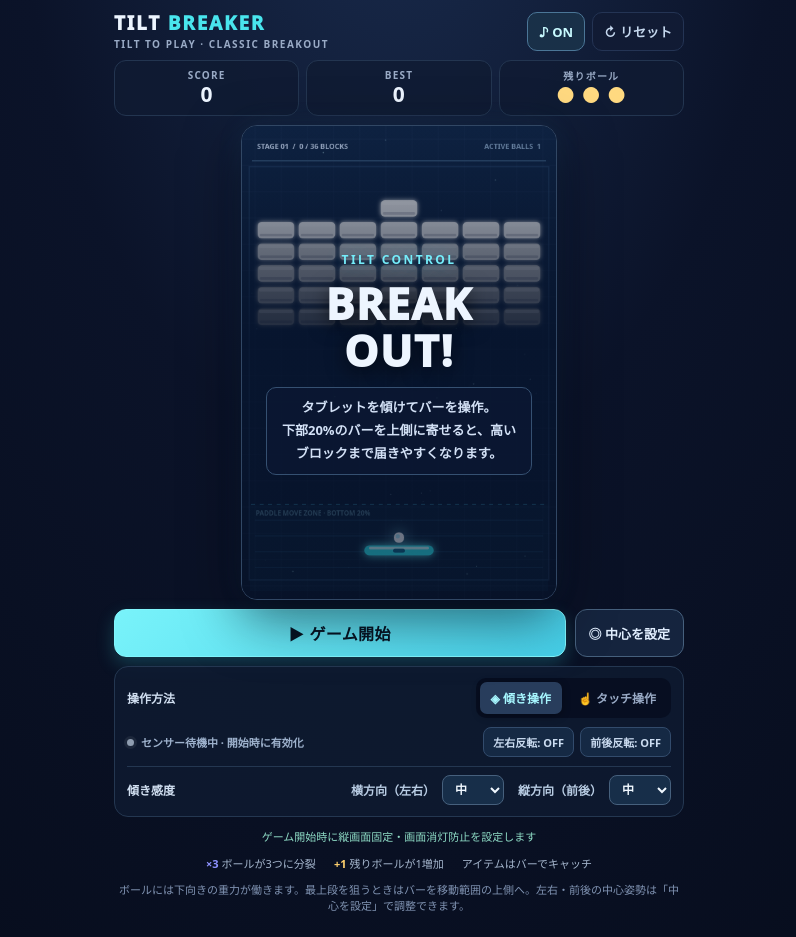
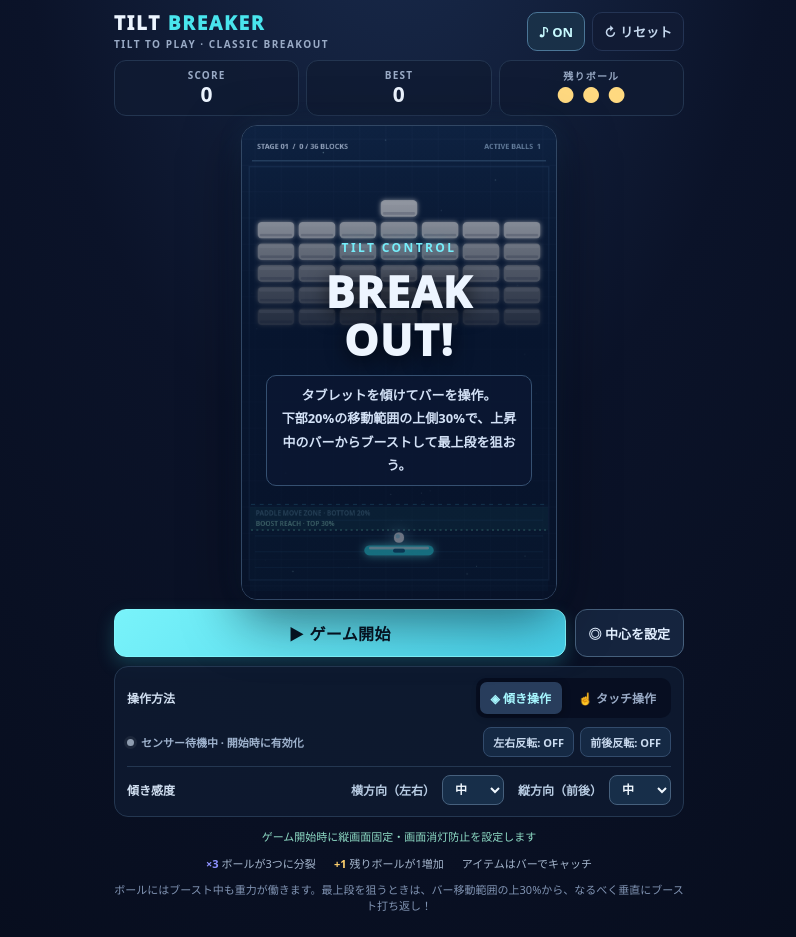
Before and after one commit to ichiyasa-fjco/tilt-breakout, a plain HTML site: page index.html in a window 1280 px wide. Shown: the whole page, without its empty margins (241-1037 px from the left). Drawn offline with Linux system fonts and the light colour scheme.

Commit message:
Add files via upload
重力効果変更（最上段にギリギリ届くように）

```diff
--- a/index.html
+++ b/index.html
@@ -79,7 +79,7 @@
   </div>
   <div class="stage" id="stage">
     <canvas id="game" aria-label="ブロック崩しのプレイ画面"></canvas>
-    <div class="overlay" id="overlay"><div class="kicker" id="overlayKicker">TILT CONTROL</div><h1 id="overlayTitle">BREAK OUT!</h1><p class="hint" id="overlayText">タブレットを傾けてバーを操作。<br>下部20%のバーを上側に寄せると、高いブロックまで届きやすくなります。</p></div>
+    <div class="overlay" id="overlay"><div class="kicker" id="overlayKicker">TILT CONTROL</div><h1 id="overlayTitle">BREAK OUT!</h1><p class="hint" id="overlayText">タブレットを傾けてバーを操作。<br>下部20%の移動範囲の上側30%で、上昇中のバーからブーストして最上段を狙おう。</p></div>
   </div>
   <div class="actions"><button class="primary" id="playBtn" type="button">▶ ゲーム開始</button><button class="secondary" id="calBtn" type="button">◎ 中心を設定</button></div>
   <section class="controls" aria-label="ゲーム操作設定">
@@ -92,7 +92,7 @@
   </section>
   <div class="displayControl"><span class="displayStatus" id="displayStatus" role="status">ゲーム開始時に縦画面固定・画面消灯防止を設定します</span><button class="micro" id="displayBtn" type="button" hidden>⛶ 画面を再設定</button></div>
   <div class="legend"><span><span class="token a">×3</span>ボールが3つに分裂</span><span><span class="token b">+1</span>残りボールが1増加</span><span>アイテムはバーでキャッチ</span></div>
-  <p class="notice">ボールには下向きの重力が働きます。最上段を狙うときはバーを移動範囲の上側へ。左右・前後の中心姿勢は「中心を設定」で調整できます。</p>
+  <p class="notice">ボールにはブースト中も重力が働きます。最上段を狙うときは、バー移動範囲の上30%から、なるべく垂直にブースト打ち返し！</p>
 </main>
 <script>
 (() => {
@@ -107,10 +107,17 @@
   // A single reinforced block above five complete rows of seven blocks.
   const BRICK_COLS=7,BRICK_ROWS=5,TOTAL_BRICKS=1+BRICK_COLS*BRICK_ROWS;
   const SPECIAL_HITS=3;
-  // Simulation coordinates are in virtual pixels. At the highest paddle
-  // position, a nearly vertical 355 px/s return can just reach the underside
-  // of the reinforced brick (gravity limits its ascent to roughly 435 px).
+  // Virtual-pixel physics: constant downward gravity acts on EVERY ball,
+  // including a boosted one. The normal return remains unchanged so that
+  // non-boosted shots can still break the lower rows.
   const GRAVITY=145, PADDLE_LAUNCH_SPEED=355;
+  const BOOST_MULTIPLIER=1.5;
+  // Boosted balls also feel stronger upward speed-dependent resistance.
+  // This is calibrated so a near-vertical boost reaches the lone top brick
+  // only if the paddle is in roughly the upper 30% of its vertical travel.
+  // Gravity itself is NOT switched off or changed during a boost.
+  const BOOST_ASCENT_DRAG=0.001456;
+  const BOOST_REACH_ZONE_END=PADDLE_Y_MIN+(PADDLE_Y_MAX-PADDLE_Y_MIN)*0.30;
   const palette=['#eeeeee','#d2d2d2','#b6b6b6','#999999','#7d7d7d'];
   // Index is the number of hits already received by the strong block.
   const damagedRed=['#eeeeee','#f09b9b','#d92836'];
@@ -269,12 +276,12 @@
   function brickDisplayColor(brick){
     return brick.special?damagedRed[clamp(SPECIAL_HITS-brick.hp,0,SPECIAL_HITS-1)]:brick.color;
   }
-  function newBall(x,y,vx,vy){return {x,y,vx,vy,r:R,trail:[],dead:false}}
+  function newBall(x,y,vx,vy,boosted=false){return {x,y,vx,vy,r:R,trail:[],dead:false,boosted}}
   function resetBall(){balls=[newBall(paddle.x+paddle.w/2,paddle.y-11,0,0)];state='ready';syncUI()}
   function newGame(){score=0;lives=3;items=[];sparks=[];floatTexts=[];shake=0;paddle.x=W/2-paddle.w/2;paddle.y=PADDLE_Y_CENTER;paddle.target=W/2;paddle.targetY=PADDLE_Y_CENTER;touchX=W/2;touchY=PADDLE_Y_CENTER;spawnBricks();resetBall();updateHud()}
   function syncUI(){const o=ui.overlay;
     if(state==='running'){o.classList.add('hidden');ui.play.textContent='Ⅱ 一時停止'}
-    if(state==='ready'){o.classList.remove('hidden');ui.kicker.textContent=score?'NEXT BALL':'TILT CONTROL';ui.title.textContent=score?'READY?':'BREAK OUT!';ui.overlayText.innerHTML=score?'準備ができたらボールを発射！':'タブレットを傾けてバーを操作。<br>下部20%のバーを上側に寄せると、高いブロックまで届きやすくなります。';ui.play.textContent=score?'▶ ボールを発射':'▶ ゲーム開始'}
+    if(state==='ready'){o.classList.remove('hidden');ui.kicker.textContent=score?'NEXT BALL':'TILT CONTROL';ui.title.textContent=score?'READY?':'BREAK OUT!';ui.overlayText.innerHTML=score?'準備ができたらボールを発射！':'タブレットを傾けてバーを操作。<br>下部20%の移動範囲の上側30%で、上昇中のバーからブーストして最上段を狙おう。';ui.play.textContent=score?'▶ ボールを発射':'▶ ゲーム開始'}
     if(state==='paused'){o.classList.remove('hidden');ui.kicker.textContent='PAUSE';ui.title.textContent='一時停止';ui.overlayText.textContent='再開ボタンでゲームに戻れます';ui.play.textContent='▶ 再開'}
     if(state==='over'){o.classList.remove('hidden');ui.kicker.textContent='GAME OVER';ui.title.textContent='GAME OVER';ui.overlayText.textContent=`最終スコア ${score.toLocaleString('ja-JP')} 点`;ui.play.textContent='↻ もう一度遊ぶ'}
     if(state==='win'){o.classList.remove('hidden');ui.kicker.textContent='CLEAR!';ui.title.textContent='STAGE CLEAR';ui.overlayText.textContent=`すべてのブロックを破壊！ ${score.toLocaleString('ja-JP')} 点`;ui.play.textContent='↻ もう一度遊ぶ'}
@@ -382,7 +389,7 @@
   function triplicate(){if(!balls.length)return;const base=balls[Math.floor(Math.random()*balls.length)],v=Math.hypot(base.vx,base.vy)||355,a=Math.atan2(base.vy,base.vx),offset=.40;
     // One currently moving ball becomes three total: the original plus two copies.
     base.vx=Math.cos(a)*v;base.vy=Math.sin(a)*v;
-    for(const da of [-offset,offset])balls.push(newBall(base.x+Math.cos(a+da)*4,base.y+Math.sin(a+da)*4,Math.cos(a+da)*v,Math.sin(a+da)*v));
+    for(const da of [-offset,offset])balls.push(newBall(base.x+Math.cos(a+da)*4,base.y+Math.sin(a+da)*4,Math.cos(a+da)*v,Math.sin(a+da)*v,base.boosted));
     blast(base.x,base.y,'#9994ff',28);textPopup(base.x,base.y-32,'MULTI ×3','#c3b8ff');playSound(850,.23,'triangle',.08);
   }
   function getItem(item){if(item.kind==='life'){lives++;updateHud();textPopup(item.x,item.y-15,'+1 BALL','#ffd87b');blast(item.x,item.y,'#ffd278',20);playSound(950,.20,'sine',.065)}else triplicate()}
@@ -423,11 +430,14 @@
     if(state!=='running'){updateEffects(dt);return}
     for(const b of balls){
       const prevX=b.x,prevY=b.y;
-      // Constant downward gravitational acceleration: upward motion slows,
-      // pauses at its apex, then accelerates back toward the paddle.
+      // Downward gravity ALWAYS applies. An upward-moving boost gets extra
+      // speed-dependent resistance to limit its apex without crippling
+      // ordinary shots; after the apex the ball accelerates downward.
+      const effectiveAcceleration=GRAVITY+
+        (b.boosted&&b.vy<0?BOOST_ASCENT_DRAG*b.vy*b.vy:0);
       b.x+=b.vx*dt;
-      b.y+=b.vy*dt+0.5*GRAVITY*dt*dt;
-      b.vy+=GRAVITY*dt;
+      b.y+=b.vy*dt+0.5*effectiveAcceleration*dt*dt;
+      b.vy+=effectiveAcceleration*dt;
       b.trail.push({x:b.x,y:b.y});if(b.trail.length>6)b.trail.shift();
       if(b.x-b.r<12){b.x=12+b.r;b.vx=Math.abs(b.vx);playSound(255,.036,'sine',.025)}
       if(b.x+b.r>W-12){b.x=W-12-b.r;b.vx=-Math.abs(b.vx);playSound(255,.036,'sine',.025)}
@@ -446,18 +456,18 @@
           // speed. Otherwise gravity would make each return faster and allow
           // the top brick to be reached from anywhere on the paddle's track.
           const ang=off*.92;
-          // A genuinely upward-moving paddle gives the ball 1.8x its normal
-          // launch speed. Check movement across this physics step, not merely
-          // whether the paddle is positioned high in its movement zone.
-          // The small dead zone prevents accelerometer jitter from triggering it.
+          // A genuinely upward-moving paddle gives the ball 1.5x initial
+          // speed. The same constant downward gravity still applies.
+          // Check actual motion in this physics step, not just paddle height.
           const paddleUpSpeed=(prevPaddleY-paddle.y)/dt;
-          const boost=paddleUpSpeed>8?1.8:1;
+          const boost=paddleUpSpeed>8?BOOST_MULTIPLIER:1;
           const normalVx=Math.sin(ang)*PADDLE_LAUNCH_SPEED+(Math.abs(off)<.08?(Math.random()<.5?-10:10):0);
           const normalVy=-Math.cos(ang)*PADDLE_LAUNCH_SPEED;
           b.vx=normalVx*boost;
           b.vy=normalVy*boost;
+          b.boosted=boost>1;
           b.y=paddle.y-b.r-.1;
-          if(boost>1){textPopup(hitX,paddle.y-28,'BOOST ×1.8','#a5ffe2')}
+          if(boost>1){textPopup(hitX,paddle.y-28,'BOOST ×1.5','#a5ffe2')}
           blast(hitX,paddle.y,boost>1?'#a5ffe2':'#71edf2',boost>1?10:5);
           playSound(boost>1?680:320+Math.abs(off)*170,.06,'triangle',.04);
         }
@@ -512,10 +522,14 @@
     ctx.strokeStyle='#315074';ctx.lineWidth=2;ctx.beginPath();ctx.moveTo(15,53);ctx.lineTo(W-15,53);ctx.stroke();
     // Side rails and floor markers
     ctx.strokeStyle='#3c679144';ctx.lineWidth=2;ctx.strokeRect(11,62,W-22,H-91);
-    // Show the bottom 20% as the paddle movement zone.
+    // Highlight the upper 30% of the paddle's available vertical travel.
+    // Nearly vertical boosted returns from this region can reach the top brick.
     ctx.fillStyle='#24c7eb0a';ctx.fillRect(12,PADDLE_ZONE_TOP,W-24,H-PADDLE_ZONE_TOP-12);
+    ctx.fillStyle='#46e8b91b';ctx.fillRect(12,PADDLE_Y_MIN,W-24,BOOST_REACH_ZONE_END-PADDLE_Y_MIN);
     ctx.strokeStyle='#47bce168';ctx.setLineDash([6,7]);ctx.beginPath();ctx.moveTo(14,PADDLE_ZONE_TOP);ctx.lineTo(W-14,PADDLE_ZONE_TOP);ctx.stroke();ctx.setLineDash([]);
+    ctx.strokeStyle='#77e3c498';ctx.setLineDash([3,5]);ctx.beginPath();ctx.moveTo(14,BOOST_REACH_ZONE_END);ctx.lineTo(W-14,BOOST_REACH_ZONE_END);ctx.stroke();ctx.setLineDash([]);
     ctx.font='700 10px system-ui';ctx.fillStyle='#7fb6ca99';ctx.fillText('PADDLE MOVE ZONE · BOTTOM 20%',21,PADDLE_ZONE_TOP+17);
+    ctx.font='700 10px system-ui';ctx.fillStyle='#a4f2d7c9';ctx.fillText('BOOST REACH · TOP 30%',21,BOOST_REACH_ZONE_END-6);
     for(let i=0;i<4;i++){ctx.strokeStyle='#3579a42d';ctx.beginPath();ctx.moveTo(20,PADDLE_ZONE_TOP+24+i*24);ctx.lineTo(W-20,PADDLE_ZONE_TOP+24+i*24);ctx.stroke()}
     for(const brick of bricks){
       const {x,y,w,h}=brick,color=brickDisplayColor(brick);
```
